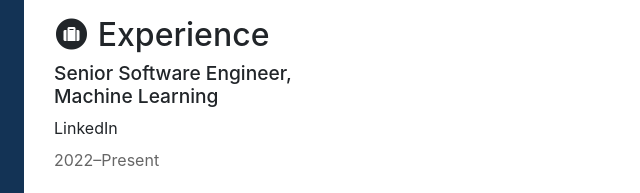
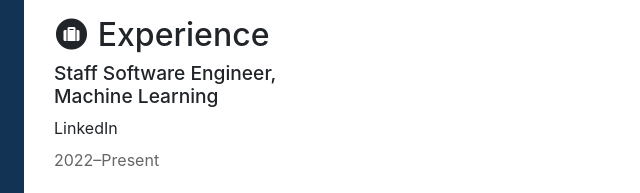
Before and after one commit to bblankrot/bblankrot.github.io, a plain HTML site: page index.html in a window 1280 px wide. Shown: the top 193 px of the page, 296-936 px from the left. Drawn offline with nearby package versions, Linux system fonts and the light colour scheme.

Commit message:
Update index.html

```diff
--- a/index.html
+++ b/index.html
@@ -91,7 +91,7 @@
             </h2>
 	    <div class="item row clearfix pb-sm-2">
               <div class="col-xs-12 col-sm-5 col-md-4 item-header">
-                <h4 class="item-title">Senior Software Engineer, Machine Learning</h4>
+                <h4 class="item-title">Staff Software Engineer, Machine Learning</h4>
                 <p class="item-location">LinkedIn</p>
                 <p class = "item-dates mt-n2">2022&ndash;Present</p>
               </div>
```
